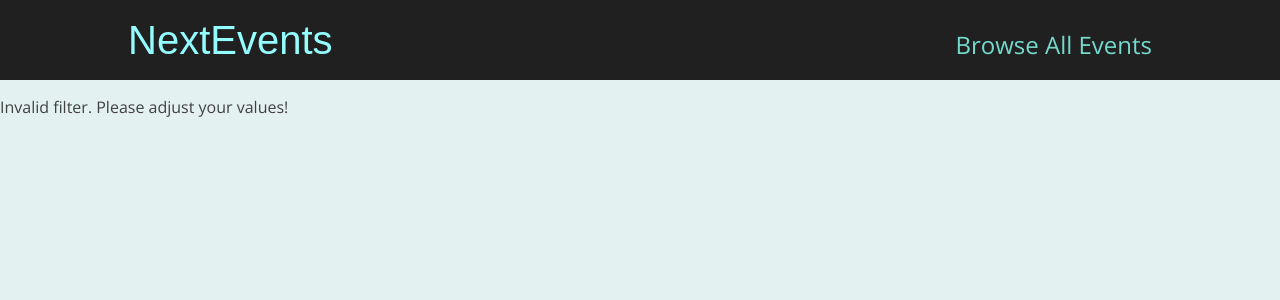
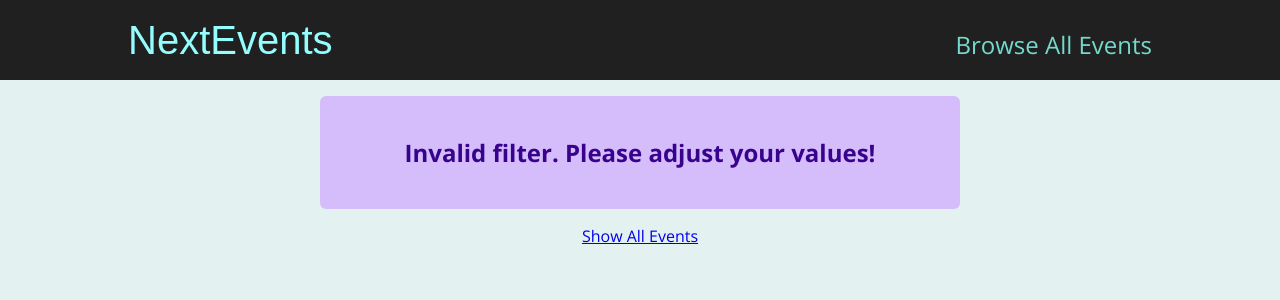
Before and after one commit to impruthvi/events-nextjs, a Next.js app: page /events/e2 in a window 1280 px wide. Shown: the top 300 px of the page. Built offline with nearby package versions, Linux system fonts and the light colour scheme.

Commit message:
added a ResultsTitle in search result

```diff
--- /dev/null
+++ b/components/events/results-title.js
@@ -0,0 +1,20 @@
+import Button from '../ui/button';
+import classes from './results-title.module.css';
+
+function ResultsTitle(props) {
+  const { date } = props;
+
+  const humanReadableDate = new Date(date).toLocaleDateString('en-US', {
+    month: 'long',
+    year: 'numeric',
+  });
+
+  return (
+    <section className={classes.title}>
+      <h1>Events in {humanReadableDate}</h1>
+      <Button link='/events'>Show all events</Button>
+    </section>
+  );
+}
+
+export default ResultsTitle;
--- /dev/null
+++ b/components/events/results-title.module.css
@@ -0,0 +1,6 @@
+.title {
+  margin: 2rem auto;
+  width: 90%;
+  max-width: 40rem;
+  text-align: center;
+}
--- /dev/null
+++ b/components/ui/button.js
@@ -0,0 +1,21 @@
+import Link from 'next/link';
+
+import classes from './button.module.css';
+
+function Button(props) {
+  if (props.link) {
+    return (
+      <Link href={props.link} className={classes.btn}>
+        {props.children}
+      </Link>
+    );
+  }
+
+  return (
+    <button className={classes.btn} onClick={props.onClick}>
+      {props.children}
+    </button>
+  );
+}
+
+export default Button;
--- /dev/null
+++ b/components/ui/button.module.css
@@ -0,0 +1,18 @@
+.btn {
+  text-decoration: none;
+  cursor: pointer;
+  font: inherit;
+  background-color: #03be9f;
+  border: 1px solid #03be9f;
+  border-radius: 6px;
+  color: #dafff7;
+  padding: 0.5rem 1.5rem;
+  text-align: center;
+  box-shadow: 0 1px 6px rgba(0, 0, 0, 0.2);
+}
+
+.btn:hover,
+.btn:active {
+  background-color: #02afa1;
+  border-color: #02afa1;
+}
--- /dev/null
+++ b/components/ui/error-alert.js
@@ -0,0 +1,7 @@
+import classes from './error-alert.module.css';
+
+function ErrorAlert(props) {
+  return <div className={classes.alert}>{props.children}</div>;
+}
+
+export default ErrorAlert;
--- /dev/null
+++ b/components/ui/error-alert.module.css
@@ -0,0 +1,12 @@
+.alert {
+  margin: 1rem auto;
+  padding: 1rem 2rem;
+  width: 90%;
+  max-width: 40rem;
+  background-color: #d5bdfc;
+  color: #38028d;
+  font-weight: bold;
+  font-size: 1.5rem;
+  text-align: center;
+  border-radius: 6px;
+}
--- a/pages/events/[...slug].js
+++ b/pages/events/[...slug].js
@@ -1,6 +1,10 @@
 import { useRouter } from "next/router";
 import EventList from "../../components/events/event-list";
 import { getFilteredEvents } from "../../dummy-data";
+import ResultsTitle from "../../components/events/results-title";
+import Button from "../../components/ui/button";
+import ErrorAlert from "../../components/ui/error-alert";
+import { Fragment } from "react";
 
 const FilteredEventsPage = () => {
   const router = useRouter();
@@ -25,7 +29,16 @@
     numMonth < 1 ||
     numMonth > 12
   ) {
-    return <p>Invalid filter. Please adjust your values!</p>;
+    return (
+      <Fragment>
+        <ErrorAlert>
+          <p>Invalid filter. Please adjust your values!</p>
+        </ErrorAlert>
+        <div className="center">
+          <Button link="/events">Show All Events</Button>
+        </div>
+      </Fragment>
+    );
   }
 
   const filteredEvents = getFilteredEvents({
@@ -34,11 +47,21 @@
   });
 
   if (!filteredEvents || filteredEvents.length === 0) {
-    return <p>No events found for the chosen filter!</p>;
+    return (
+      <Fragment>
+        <ErrorAlert>
+          <p>No events found for the chosen filter!</p>
+        </ErrorAlert>
+        <div className="center">
+          <Button link="/events">Show All Events</Button>
+        </div>
+      </Fragment>
+    );
   }
 
   return (
     <div>
+      <ResultsTitle date={new Date(numYear, numMonth - 1)} />
       <EventList events={filteredEvents} />
     </div>
   );
```
